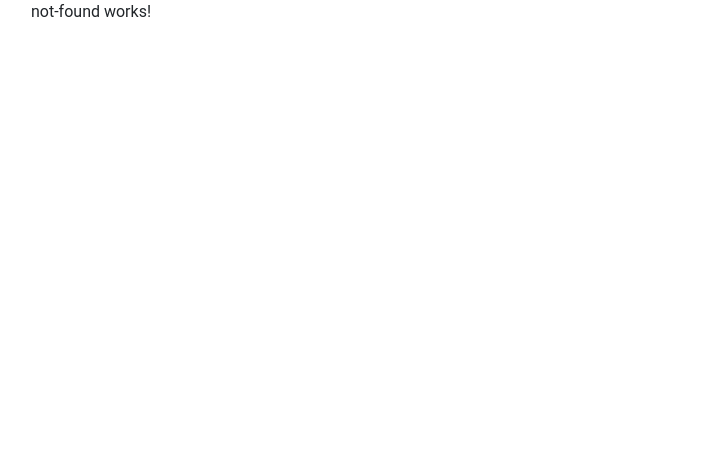
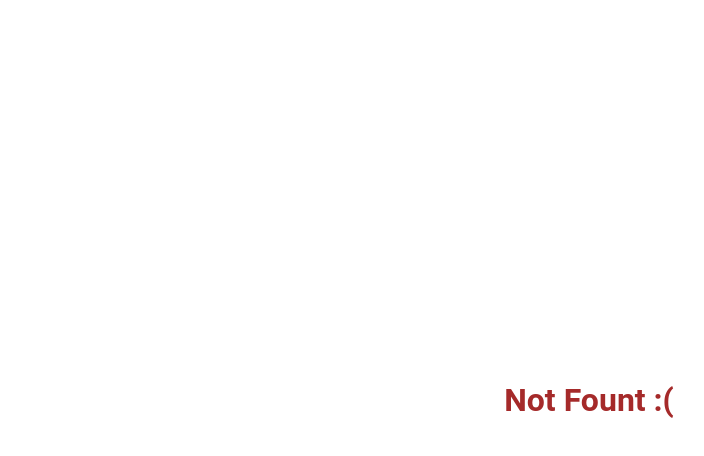
Before and after one commit to maherapi/sary-hero, an Angular app: page /not-found in a window 1280 px wide. Shown: the top 456 px of the page, without its empty margins (51-755 px from the left). Built offline with nearby package versions, Linux system fonts and the light colour scheme.

Commit message:
style not-found page

```diff
--- a/src/app/pages/not-found/not-found.component.html
+++ b/src/app/pages/not-found/not-found.component.html
@@ -1 +1,3 @@
-<p>not-found works!</p>
+<div class="not-found">
+    Not Fount :(
+</div>
--- a/src/app/pages/not-found/not-found.component.scss
+++ b/src/app/pages/not-found/not-found.component.scss
@@ -0,0 +1,11 @@
+.not-found {
+  width: 100%;
+  height: 100vh;
+  display: flex;
+  justify-content: center;
+  align-items: center;
+  text-align: cetner;
+  font-size: xx-large;
+  font-weight: bolder;
+  color: brown;
+}
```
